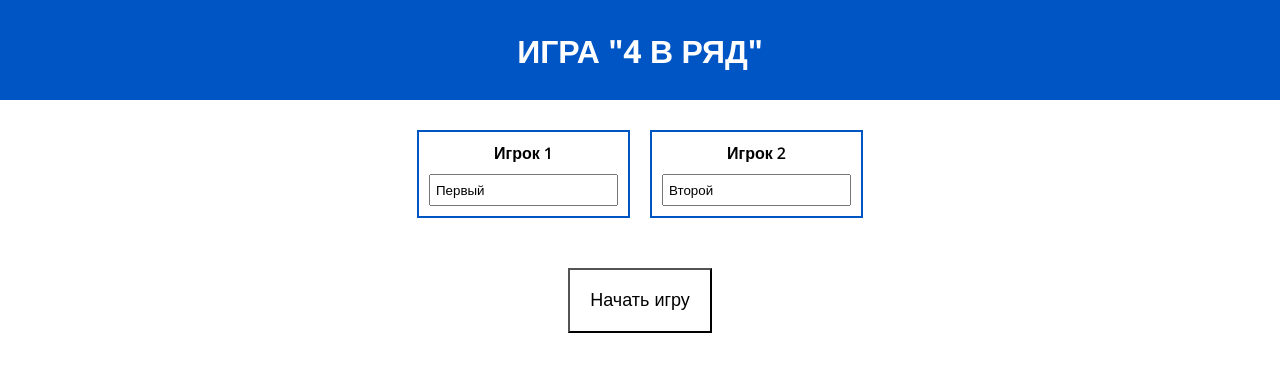
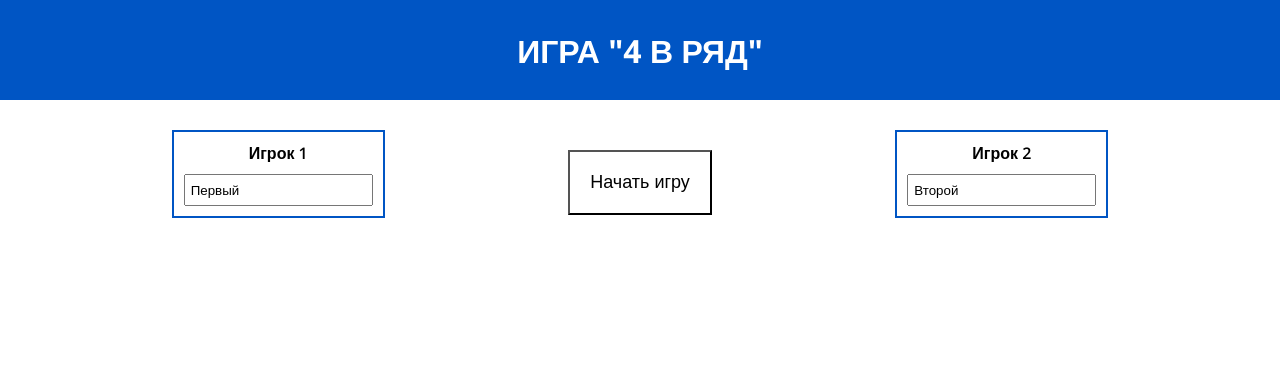
Before and after one commit to D1n8/connect-four-game, a React (Vite) app: page / in a window 1280 px wide. Shown: the top 372 px of the page. Built offline with nearby package versions, Linux system fonts and the light colour scheme.

Commit message:
update players style

```diff
--- a/src/App.css
+++ b/src/App.css
@@ -20,10 +20,9 @@ body{
 
 .main{
   display: flex;
-  margin: 30px;
-  flex-direction: column;
-  align-items: center;
-  gap: 30px;
+  margin: 30px 80px;
+  justify-content: space-around;
+  align-items: start;
 }
 
 .section-board{
--- a/src/App.tsx
+++ b/src/App.tsx
@@ -1,7 +1,7 @@
 import { useState } from 'react';
 import './App.css'
 import Board  from './components/Board'
-import Players from './components/Players';
+import PlayerComponent from './components/Player';
 import { Player } from './modules';
 
 function App() {
@@ -19,12 +19,10 @@ function App() {
         <h1 className='title'>ИГРА "4 В РЯД"</h1>
       </header>
       <main className="main">
-        <Players playerName1={playerName1} playerName2={playerName2} setPlayerName1={setPlayerName1} setPlayerName2={setPlayerName2} />
-
+        <PlayerComponent playerName={playerName1} setPlayerName={setPlayerName1} text='Игрок 1' />
         <Board rows={rows} columns={columns} player1={player1} player2={player2} setPlayer1={setPlayer1} setPlayer2={setPlayer2} playerName1={playerName1} playerName2={playerName2} />
-
+        <PlayerComponent playerName={playerName2} setPlayerName={setPlayerName2} text='Игрок 2' />
       </main>
-
     </div>
   )
 }
--- /dev/null
+++ b/src/components/Player.tsx
@@ -0,0 +1,17 @@
+interface PlayersProps {
+    playerName: string,
+    setPlayerName: React.Dispatch<React.SetStateAction<string>>,
+    text: string
+}
+
+function PlayerComponent({ playerName, setPlayerName, text }: PlayersProps) {
+    return (
+        <div className="player">
+            <span>{text}</span>
+            <input className="input-name" type="text" value={playerName} onChange={(e) => setPlayerName(e.target.value)} />
+        </div>
+
+    );
+}
+
+export default PlayerComponent;
--- a/src/components/Players.tsx
+++ /dev/null
@@ -1,23 +0,0 @@
-interface PlayersProps {
-  playerName1: string;
-  playerName2: string;
-  setPlayerName1: React.Dispatch<React.SetStateAction<string>>;
-  setPlayerName2: React.Dispatch<React.SetStateAction<string>>;
-}
-
-function Players({playerName1, playerName2, setPlayerName1, setPlayerName2}: PlayersProps) {
-    return(
-        <div className="players-container">
-                <div className="player">
-                    <span>Игрок 1</span>
-                    <input className="input-name" type="text" value={playerName1} onChange={(e) => setPlayerName1(e.target.value)} />
-                </div>
-                <div className="player">
-                    <span>Игрок 2</span>
-                    <input className="input-name" type="text" value={playerName2} onChange={(e) => setPlayerName2(e.target.value)} />
-                </div>
-            </div>
-    );
-}
-
-export default Players;
```
